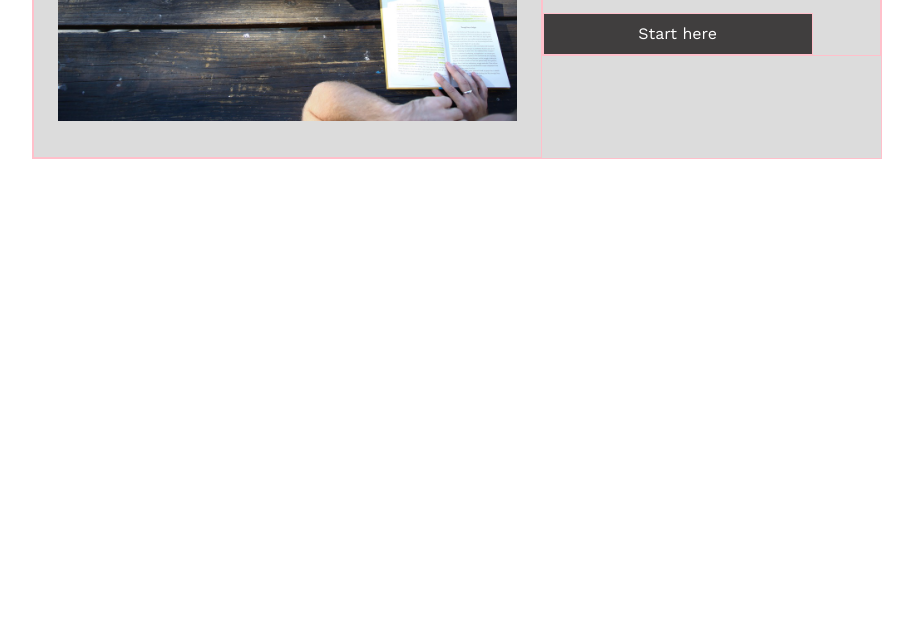
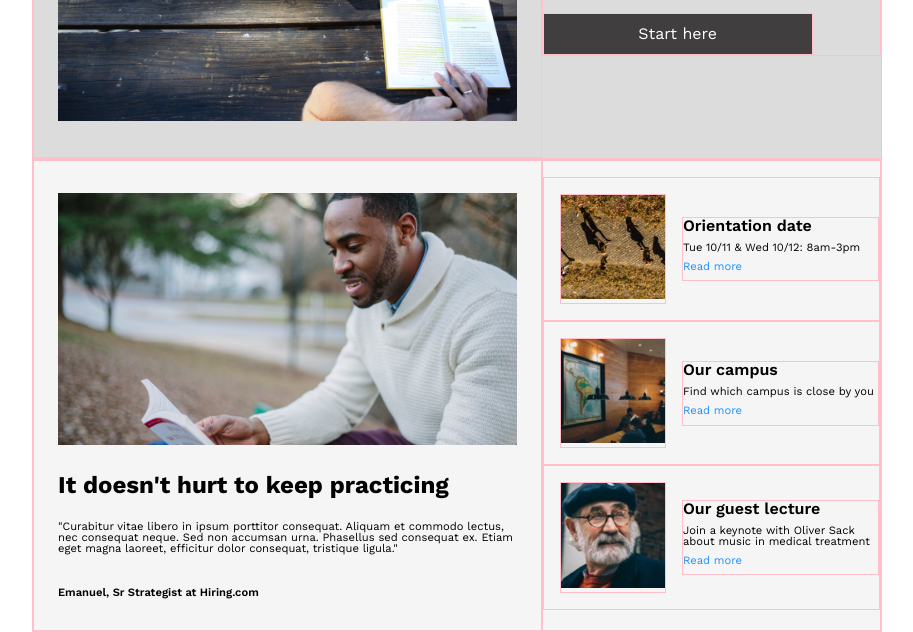
Before and after one commit to JisunYou/Colmer_Academy, a plain HTML site: page index.html in a window 1280 px wide. Shown: the part 316-948 px from the top of the page, without its empty margins (183-1096 px from the left). Before the commit the page ends 800 px from the top, so only its background shows below. Drawn offline with nearby package versions, Linux system fonts and the light colour scheme.

Commit message:
Information section

```diff
--- a/index.html
+++ b/index.html
@@ -4,7 +4,7 @@
 	<title>Colmar Academy</title>
 	<link rel="stylesheet" type="text/css" href="resources/css/reset.css">
 	<link rel="stylesheet" type="text/css" href="resources/css/style.css">
-	<link href="https://fonts.googleapis.com/css?family=Oxygen:400,700|Work+Sans:400,700" rel="stylesheet">
+	<link href="https://fonts.googleapis.com/css?family=Oxygen:400,700|Work+Sans:400,600,700" rel="stylesheet">
 </head>
 <body>
 	<!-- header -->
@@ -29,6 +29,40 @@
 			<div class="button"><p>Start here</p></div>
 		</div>
 	</div>
-
+	<!-- information -->
+	<div class="information">
+		<div class="main">
+			<img src="resources/images/information-main.jpg">
+			<h2>It doesn't hurt to keep practicing</h1>
+			<p>"Curabitur vitae libero in ipsum porttitor consequat. Aliquam et commodo lectus, nec consequat neque. Sed non accumsan urna. Phasellus sed consequat ex. Etiam eget magna laoreet, efficitur dolor consequat, tristique ligula."</p>
+			<p class="name">Emanuel, Sr Strategist at Hiring.com</p>
+		</div>
+		<div class="lists">
+			<div class="list 1">
+				<div class="image"><img src="resources/images/information-orientation.jpg"></div>
+				<div class="info">
+					<h3>Orientation date</h3>
+					<p>Tue 10/11 & Wed 10/12: 8am-3pm</p>
+					<p class="read">Read more</p>
+				</div>
+			</div>
+			<div class="list 2">
+				<div class="image"><img src="resources/images/information-campus.jpg"></div>
+				<div class="info">
+					<h3>Our campus</h3>
+					<p>Find which campus is close by you</p>
+					<p class="read">Read more</p>
+				</div>
+			</div>
+			<div class="list 3">
+				<div class="image"><img src="resources/images/information-guest-lecture.jpg"></div>
+				<div class="info">
+					<h3>Our guest lecture</h3>
+					<p>Join a keynote with Oliver Sack about music in medical treatment</p>
+					<p class="read">Read more</p>
+				</div>
+			</div>
+		</div>
+	</div>
 </body>
 </html>
--- a/resources/css/style.css
+++ b/resources/css/style.css
@@ -55,8 +55,7 @@ div {
 .banner .copy {
 	width: 40%;
 	margin-top: auto;
-	margin-bottom: auto;/*
-	margin-right: 1rem;*/
+	margin-bottom: auto;
 }
 .banner .copy h1 {
 	font-size: 2rem;
@@ -78,3 +77,61 @@ div {
 	margin: 8px auto;
 	color: white;
 }
+
+/*information*/
+.information {
+	display: flex;
+	background-color: whitesmoke;
+}
+.information .main {
+	width: 60%;
+	padding: 2rem 1.5rem;
+}
+.information .main img {
+	width: 100%;
+}
+.information .main h2 {
+	margin-top: 1.5rem;
+	margin-bottom: 1.5rem;
+	font-size: 1.5rem;
+	font-weight: 700;
+}
+.information .main p {
+	font-size: 0.7rem;
+}
+.information .main .name {
+	font-weight: 600;
+	margin-top: 2rem;
+}
+
+.information .lists {
+	width: 40%;
+	padding-top: 1rem;
+}
+.information .lists .list {
+	display: flex;
+	align-items: center;
+}
+.information .lists .list .image {
+	width: 35%;
+	margin: 1rem;
+}
+.information .lists .list .image img {
+	width: 100%;
+	height: auto;
+}
+.information .lists .list .info {
+	width: 65%;
+}
+.information .lists .list .info h3 {
+	font-size: 1rem;
+	font-weight: 600;
+}
+.information .lists .list .info p {
+	font-size: 0.7rem;
+	margin-top: 0.5rem;
+	margin-bottom: 0.5rem;
+}
+.information .lists .list .info .read {
+	color: #1E90FF;
+}
```
